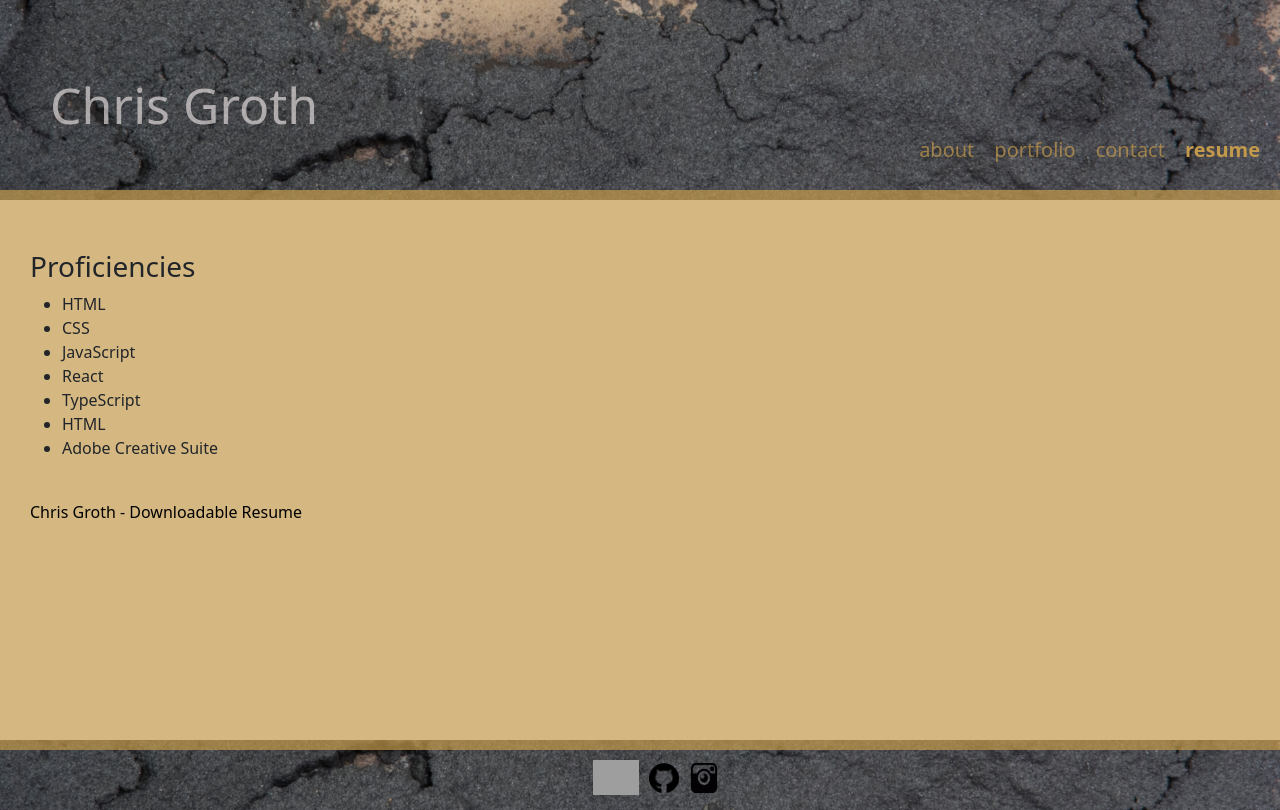
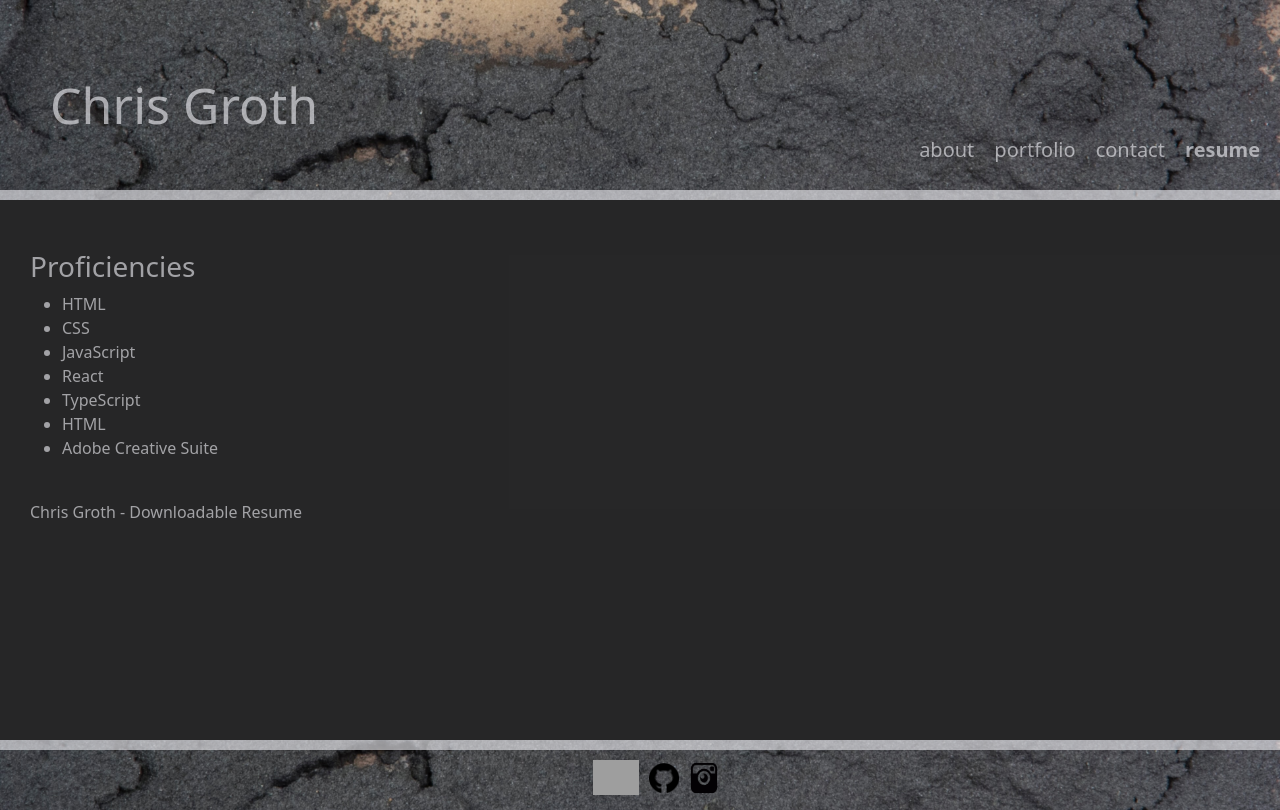
Before and after one commit to cgroth06/Portfolio, a React (Vite) app: page /Resume in a window 1280 px wide. Built offline with nearby package versions, Linux system fonts and the light colour scheme; grey boxes are pictures that could not be loaded.

Commit message:
style updates and artvine added

```diff
--- a/src/components/Footer.jsx
+++ b/src/components/Footer.jsx
@@ -15,7 +15,7 @@ const styles = {
     textAlign: "center",
     alignContent: "center",
     color: 'rgba(228, 221, 221, 0.674)',
-    borderTop: 'solid 10px rgb(195 154 76 / 70%)',
+    borderTop: 'solid 10px rgba(235, 235, 240, 0.635)',
   }
 };
 
--- a/src/components/Header.jsx
+++ b/src/components/Header.jsx
@@ -9,7 +9,7 @@ const styles = {
     backgroundSize: "cover",
     backgroundPosition: "top",
     height: 200,
-    borderBottom: 'solid 10px rgb(195 154 76 / 70%)',
+    borderBottom: 'solid 10px rgba(235, 235, 240, 0.635)',
 
   },
 
--- a/src/components/Navigation.jsx
+++ b/src/components/Navigation.jsx
@@ -9,7 +9,7 @@ const styles = {
         bottom: 10,
         right: 0,
         fontSize: '20px',
-        color: 'rgb(195 154 76 / 70%)',
+        color: 'rgba(235, 235, 240, 0.635)',
         textDecoration: 'none',
         listStyleType: 'none',
 
@@ -19,11 +19,11 @@ const styles = {
         marginRight: '20px',
         textDecoration: 'none',
         listStyleType: 'none',
-        color: 'rgb(195 154 76 / 70%)',
+        color: 'rgba(235, 235, 240, 0.635)',
 
     },
     activeLink: {
-        color: 'rgb(195 154 76 / 100%)',
+        color: 'rgba(235, 235, 240, 0.635)',
         fontWeight: 'bold',
     }
 };
--- a/src/pages/Portfolio.jsx
+++ b/src/pages/Portfolio.jsx
@@ -5,7 +5,7 @@ import cedar from '../assets/cedar.png';
 import githubImg from '../assets/github.png';
 import readme from '../assets/readme.png';
 import aline from '../assets/HomePage.png';
-
+import artvine from '../assets/artvine.png';
 
 
 function Portfolio() {
@@ -14,7 +14,12 @@ function Portfolio() {
             <h2 className="h2">Portfolio</h2>
             <div className="portfolio">
 
-
+            <div className="project" style={{ backgroundImage: `url(${artvine})`, backgroundSize: "cover" }}>
+                    <div className="overlay">
+                        <a className="text" href="https://artvine.onrender.com/">ArtVine</a>
+                        <a className="text" href="https://github.com/cgroth06/ArtVine"><img src={githubImg} alt="GitHub" style={{ height: "20px" }}></img></a>
+                    </div>
+                </div>
                 <div className="project" style={{ backgroundImage: `url(${timer})`, backgroundSize: "contain" }}>
                     <div className="overlay">
                         <a className="text" href="https://cgroth06.github.io/Themed-Timer/">Themed-Timer</a>
@@ -42,11 +47,6 @@ function Portfolio() {
                         <a className="text" href="https://www.chrisgroth.com/?lightbox=dataItem-lmmhusu34">Abscents Cedar </a>
                     </div>
                 </div>
-                <div className="pendingproject" >
-
-                    <p className="text">coming soon...</p>
-
-                </div>
             </div>
         </div>
     );
--- a/src/styles/About.css
+++ b/src/styles/About.css
@@ -6,9 +6,10 @@
     padding-bottom: 150px;
     justify-content: center;
     align-items: center;
-    background-color: rgb(195 154 76 / 70%);
+    background-color: rgba(11, 11, 12, 0.885);
 }
 .p {
     padding: 20px;
     text-align: justify;
+    color: rgba(235, 235, 240, 0.635)
 }
--- a/src/styles/Form.css
+++ b/src/styles/Form.css
@@ -1,6 +1,6 @@
 .body {
-    background-color: rgb(195 154 76 / 70%);
-  }
+    background-color: rgba(235, 235, 240, 0.635);
+}
 
 .form {
     display: flex;
--- a/src/styles/Header.css
+++ b/src/styles/Header.css
@@ -7,6 +7,6 @@
   padding-top: 75px;
   padding-left: 50px;
   text-align: left;
-  color: rgba(228, 221, 221, 0.674);
+  color: rgba(235, 235, 240, 0.635);
   font-size: 50px;
 }
--- a/src/styles/Navbar.css
+++ b/src/styles/Navbar.css
@@ -4,7 +4,7 @@
 }
 
 .navbar a {
-  color: white;
+  color: rgba(235, 235, 240, 0.635);
   font-size: 1.3rem;
   text-decoration: none;
 }
--- a/src/styles/Project.css
+++ b/src/styles/Project.css
@@ -1,6 +1,6 @@
 .body {
-    background-color: rgb(195 154 76 / 70%);
-  }
+    background-color: rgba(235, 235, 240, 0.635);
+}
 
 .portfolio {
     display: flex;
--- a/src/styles/Resume.css
+++ b/src/styles/Resume.css
@@ -1,6 +1,6 @@
 a {
     text-decoration: none;
-    color: black;
+    color: rgba(235, 235, 240, 0.635);
 
 }
 
@@ -12,8 +12,9 @@ a {
     padding-bottom: 150px;
     justify-content: center;
     align-items: center;
-    background-color: rgb(195 154 76 / 70%);
+    background-color: rgba(11, 11, 12, 0.885);
     text-decoration: none;
+    color: rgba(235, 235, 240, 0.635);
 }
 .p {
     padding: 20px;
--- a/src/styles/Section.css
+++ b/src/styles/Section.css
@@ -1,5 +1,5 @@
 .body {
-  background-color: rgb(195 154 76 / 70%);
+  background-color: rgba(235, 235, 240, 0.635);
 }
 
 .section {
```
Also changed, not shown: src/assets/artvine.png (added).
